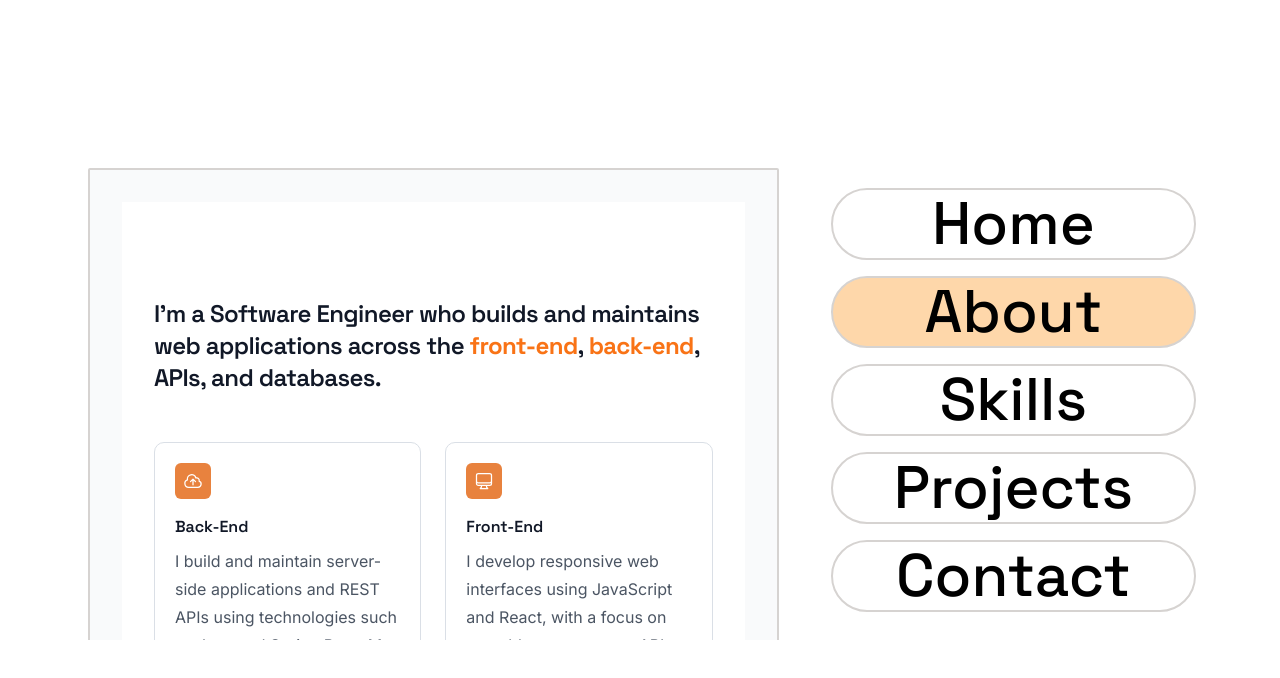
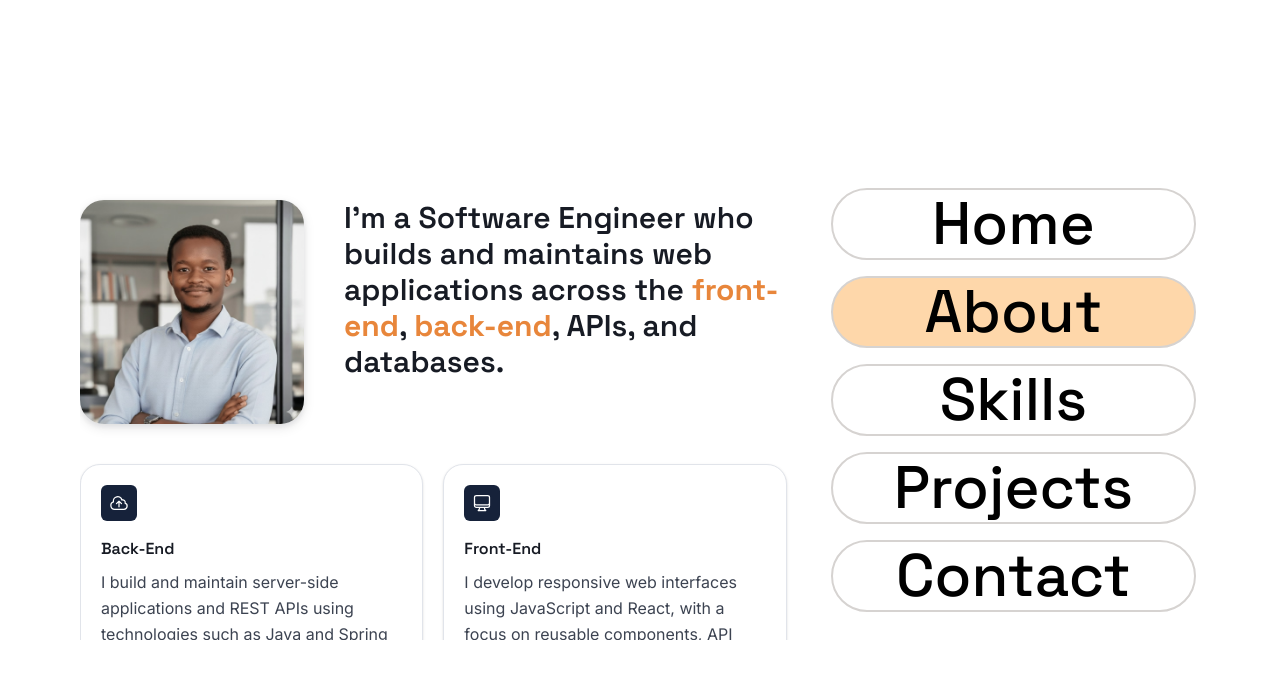
Before and after one commit to LuyaLukhele/portfolio3.0, a React (Create React App) app: page / in a window 1280 px wide. Both pictures are taken after a click on the button "About". Shown: the top 678 px of the page. Built offline with nearby package versions, Linux system fonts and the light colour scheme.

Commit message:
feat: restyle About section, rename onContactClick to onNavigate

```diff
--- a/src/components/about.jsx
+++ b/src/components/about.jsx
@@ -67,64 +67,65 @@ const cards = [
   },
 ]
 
-const about = ({ onContactClick }) => {
+import Me from "../assets/LuyandaShirtPP.avif"
+
+const About = ({ onNavigate }) => {
   return (
-    <div className="bg-gray-50 m-2 p-8 flex flex-col justify-center items-center border-solid border-2 rounded-sm border-stone-300">
-      <div className="bg-white py-16 sm:py-24 w-full">
-        <div className="mx-auto max-w-7xl px-6 lg:px-8">
-          <div className="max-w-2xl">
-            <p className="font-display text-3xl font-semibold tracking-tight text-gray-900 sm:text-2xl">
+    <div className="py-10">
+      <div className="flex flex-col lg:flex-row gap-10 items-start">
+        <img
+          src={Me}
+          alt="Luyanda Lukhele"
+          className="w-32 h-32 lg:w-56 lg:h-56 rounded-3xl object-cover shadow-e2 shrink-0"
+        />
+        <p className="font-display text-2xl lg:text-3xl font-semibold text-ink-900">
           I'm a Software Engineer who builds and maintains web applications
           across the{" "}
-              <span className="text-orange-500 font-bold">front-end</span>,{" "}
-              <span className="text-orange-500 font-bold">back-end</span>, APIs,
+          <span className="text-orange-50 font-bold">front-end</span>,{" "}
+          <span className="text-orange-50 font-bold">back-end</span>, APIs,
           and databases.
         </p>
       </div>
 
-          <div className="mt-12 grid grid-cols-1 sm:grid-cols-2 gap-6">
+      <div className="mt-10 grid grid-cols-1 sm:grid-cols-2 gap-5">
         {cards.map(({ title, description, icon, fullWidth }) => (
           <div
             key={title}
             className={
-                  "bg-white border border-solid border-brand-border rounded-[10px] p-5" +
+              "bg-surface-container border border-outline rounded-[20px] shadow-e1 p-5" +
               (fullWidth ? " sm:col-span-2" : "")
             }
           >
-                <div className="h-9 w-9 rounded-md flex items-center justify-center bg-brand-accent">
+            <div className="h-9 w-9 rounded-md flex items-center justify-center bg-navy-20">
               {icon}
             </div>
-                <h3 className="mt-4 font-display font-semibold text-gray-900">
+            <h3 className="mt-4 font-display font-semibold text-ink-900">
               {title}
             </h3>
-                <p className="mt-2 text-base leading-7 text-gray-600">
-                  {description}
-                </p>
+            <p className="mt-2 text-ink-700 leading-relaxed">{description}</p>
           </div>
         ))}
       </div>
 
-          <div className="mt-8 rounded-[10px] flex flex-col sm:flex-row sm:items-center sm:justify-between gap-4 bg-brand-navy py-[22px] px-6">
-
+      <div className="mt-6 rounded-[20px] flex flex-col sm:flex-row sm:items-center sm:justify-between gap-4 bg-navy-20 py-6 px-6">
         <div>
           <h3 className="text-white font-display font-semibold text-lg">
             Open to new opportunities
           </h3>
-              <p className="mt-1 text-gray-400">
+          <p className="mt-1 text-white/70">
             If you're looking for a engineer with front-end and back-end
             experience, I'd love to hear from you.
           </p>
         </div>
         <button
-              onClick={onContactClick}
-              className="shrink-0 rounded-full px-5 py-2.5 text-white font-semibold self-start sm:self-auto bg-brand-accent"
+          type="button"
+          onClick={() => onNavigate(4)}
+          className="shrink-0 rounded-full px-5 py-2.5 text-white font-semibold self-start sm:self-auto bg-orange-50 hover:bg-orange-40 transition"
         >
           Get in touch
         </button>
       </div>
     </div>
-      </div>
-    </div>
   )
 }
-export default about
+export default About
```
Also changed, not shown: 1 other file (tests, documents, lock files or other folders). Lines whose indentation alone changed are shown as unchanged.
